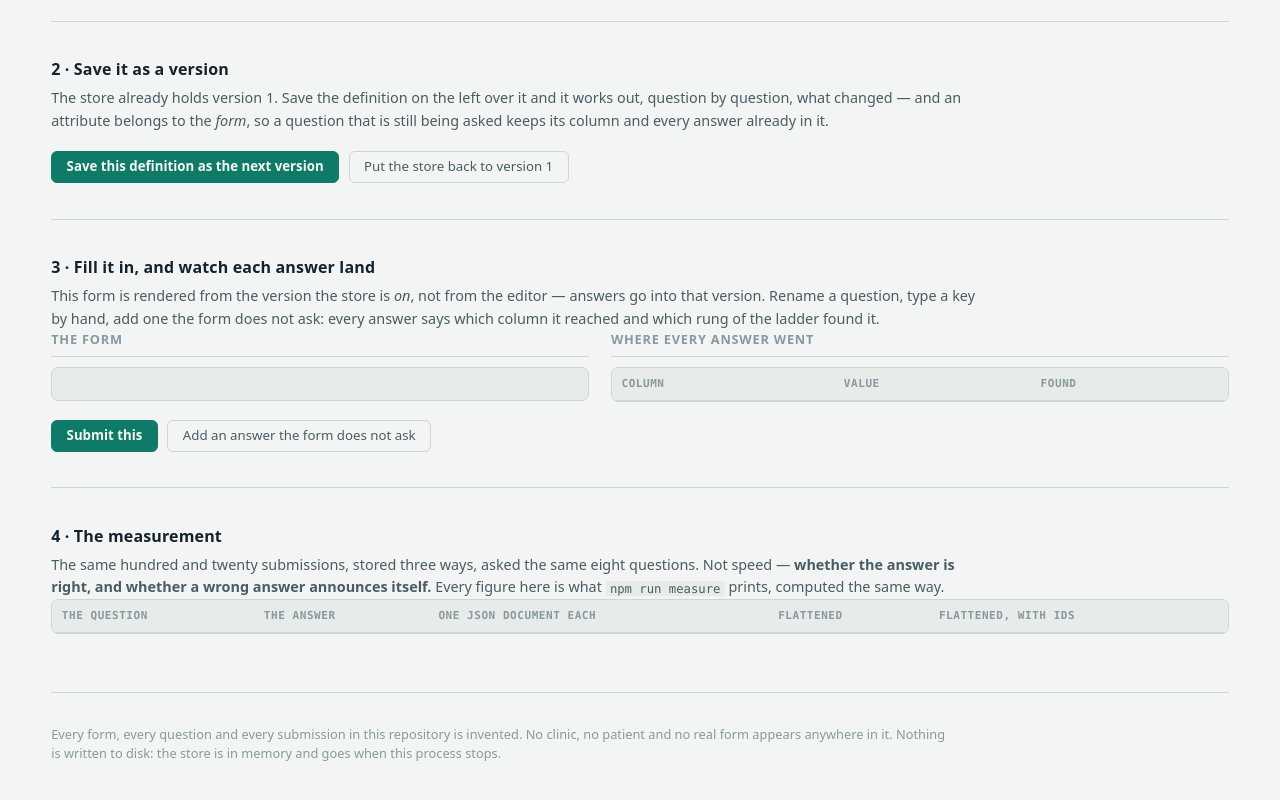
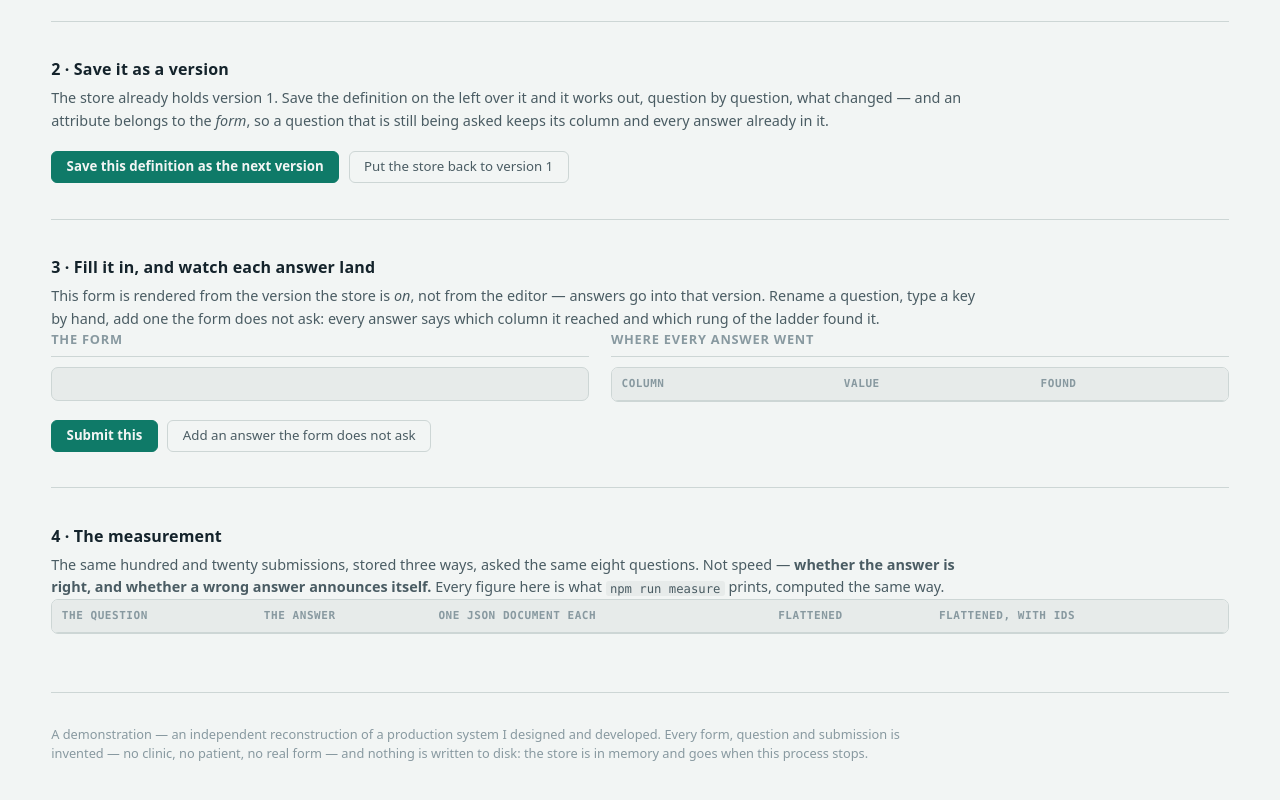
Before and after one commit to riccardosapuppo/dynamic-form-builder, a website: page public/index.html in a window 1280 px wide. Shown: the part 794-1594 px from the top of the page. Drawn offline with Linux system fonts and the light colour scheme; no server answers.

Commit message:
What this reconstructs, and what is not in it
The work was here and its origin was not. This adds the notice: a
reconstruction of a production system, rebuilt because confidentiality and
intellectual property keep the original out of a public repository, with newly
written code and invented data.

The same notice stands in every repository in this portfolio, character for
character, and a check compares them rather than trusting that they still
match. A block nobody compares has drifted by the third edit, and reading it
does not catch that.

Where there is a page to open, the short form of it joins the footer note about
the invented data rather than adding a second one: somebody arriving from a
direct link never sees this file.

```diff
--- a/public/index.html
+++ b/public/index.html
@@ -205,9 +205,10 @@
 
       <footer class="foot">
         <p>
-          Every form, every question and every submission in this repository is invented.
-          No clinic, no patient and no real form appears anywhere in it. Nothing is
-          written to disk: the store is in memory and goes when this process stops.
+          A demonstration — an independent reconstruction of a production system I
+          designed and developed. Every form, question and submission is invented — no
+          clinic, no patient, no real form — and nothing is written to disk: the store
+          is in memory and goes when this process stops.
         </p>
       </footer>
     </main>
```
Also changed, not shown: README.md, docs/console.png, docs/the-gap.png.
